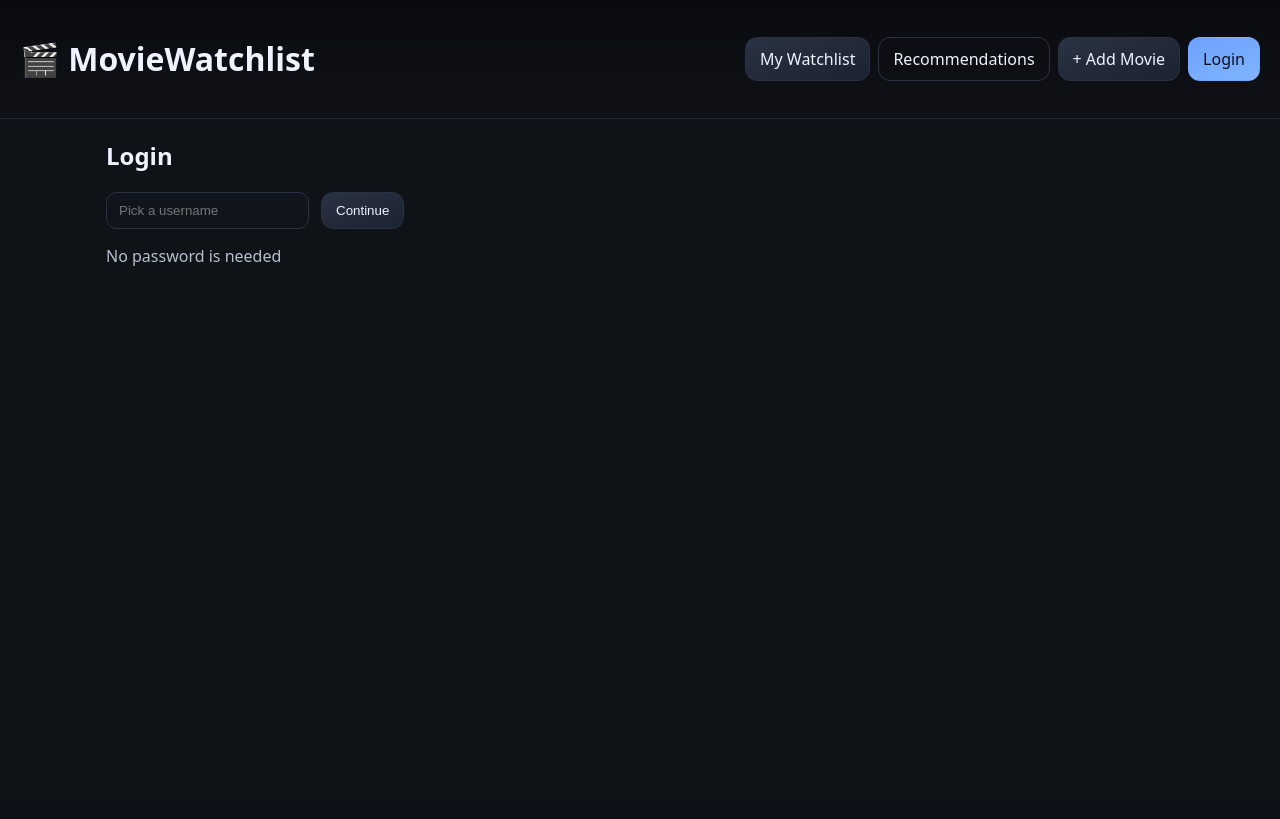
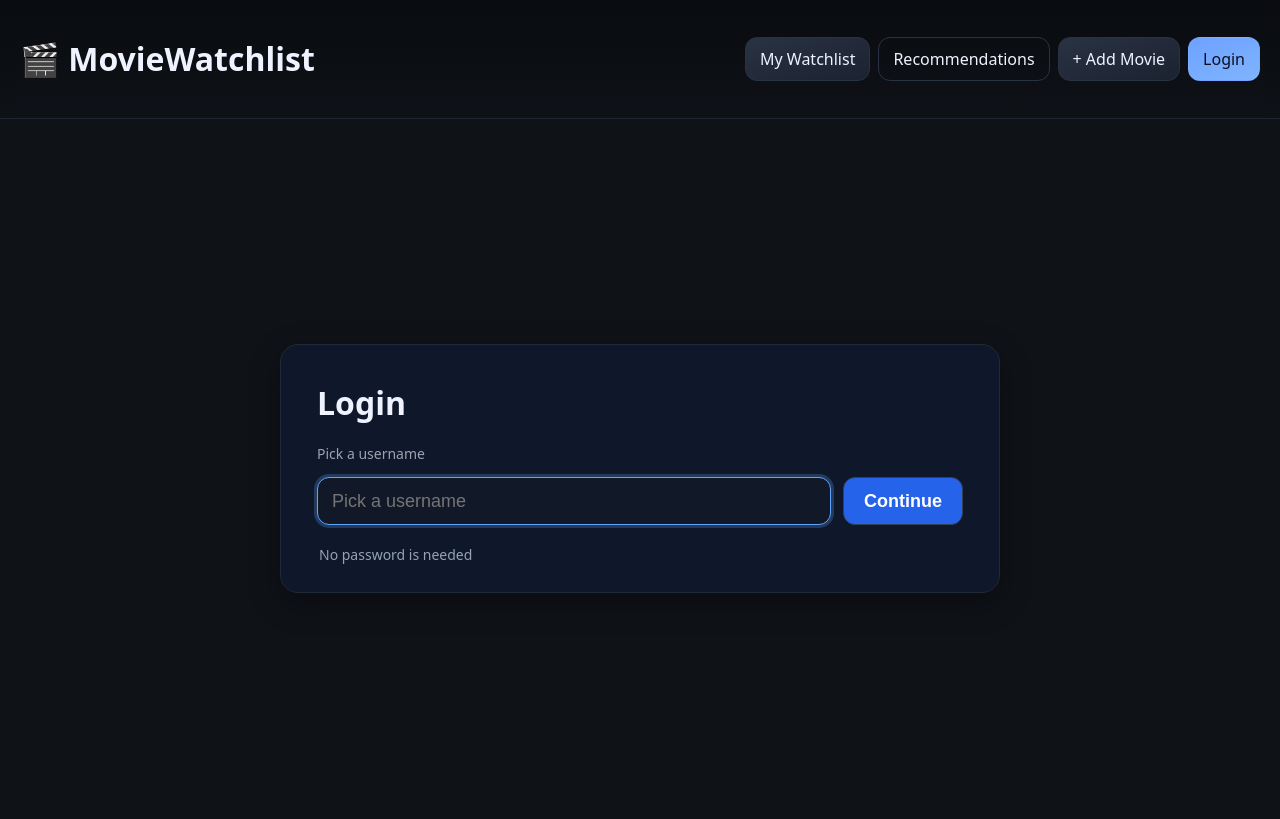
Before and after one commit to gvega2212/MovieWatchlist, a Flask app: page /login in a window 1280 px wide. Before the commit the page ends 266 px from the top, so only its background shows below. Run offline with Flask 3, Linux system fonts and the light colour scheme.

Commit message:
made login prettier

```diff
--- a/static/styles.css
+++ b/static/styles.css
@@ -82,3 +82,89 @@ body { margin:0; background:var(--bg); color:var(--text); font-family:ui-sans-se
 .card.no-poster .poster { height: 0; margin: 0; }
 
 .poster { height: auto; aspect-ratio: auto; }
+
+/* ===== Auth / Login ===== */
+.auth-wrap{
+    min-height: calc(100vh - 140px);
+    display:flex;
+    align-items:center;
+    justify-content:center;
+    padding: 24px 16px;
+  }
+
+  .auth-card{
+    width: min(720px, 92vw);
+    background: #0f172a;           /* matches dark theme card */
+    border: 1px solid #1f2937;
+    box-shadow: 0 10px 30px rgba(0,0,0,.35);
+    border-radius: 18px;
+    padding: 36px 36px 28px;
+  }
+
+  .auth-title{
+    font-size: 32px;
+    font-weight: 700;
+    margin: 0 0 20px 0;
+  }
+
+  .auth-form{
+    display:grid;
+    grid-template-columns: 1fr auto;
+    grid-template-rows: auto auto;
+    grid-column-gap: 12px;
+    grid-row-gap: 14px;
+    align-items:center;
+  }
+
+  .auth-label{
+    grid-column: 1 / -1;
+    font-size: 14px;
+    color: #9ca3af;
+  }
+
+  .auth-input{
+    grid-column: 1 / 2;
+    height: 48px;
+    padding: 0 14px;
+    font-size: 18px;
+    border-radius: 12px;
+    border: 1px solid #374151;
+    background: #111827;
+    color: #e5e7eb;
+    outline: none;
+  }
+  .auth-input:focus{
+    border-color: #60a5fa;
+    box-shadow: 0 0 0 3px rgba(96,165,250,.25);
+  }
+
+  .auth-btn{
+    grid-column: 2 / 3;
+    height: 48px;
+    padding: 0 20px;
+    font-size: 18px;
+    font-weight: 600;
+    border-radius: 12px;
+    border: 1px solid #334155;
+    background: #2563eb;
+    color: white;
+    cursor: pointer;
+  }
+  .auth-btn:hover{ filter: brightness(1.05); }
+
+  .auth-help{
+    grid-column: 1 / -1;
+    margin: 6px 2px 0;
+    color: #94a3b8;
+    font-size: 14px;
+  }
+
+  /* mobile */
+  @media (max-width: 560px){
+    .auth-card{ padding: 28px 20px 22px; }
+    .auth-form{
+      grid-template-columns: 1fr;
+      grid-row-gap: 10px;
+    }
+    .auth-input, .auth-btn{ grid-column: 1 / -1; width: 100%; }
+  }
--- a/templates/login.html
+++ b/templates/login.html
@@ -1,9 +1,25 @@
 {% extends "base.html" %}
 {% block content %}
-<h2>Login</h2>
-<form method="post" action="{{ url_for('web.html_login_post') }}" class="toolbar" style="gap:12px;max-width:420px;">
-  <input class="input" type="text" name="username" placeholder="Pick a username">
-  <button class="btn" type="submit">Continue</button>
-</form>
-<p class="muted">No password is needed</p>
+
+<div class="auth-wrap">
+  <div class="auth-card">
+    <h2 class="auth-title">Login</h2>
+
+    <form class="auth-form" method="post" action="{{ url_for('web.html_login_post') }}">
+      <label for="username" class="auth-label">Pick a username</label>
+      <input
+        id="username"
+        name="username"
+        class="auth-input"
+        type="text"
+        placeholder="Pick a username"
+        required
+        autofocus
+      />
+      <button class="auth-btn" type="submit">Continue</button>
+      <p class="auth-help">No password is needed</p>
+    </form>
+  </div>
+</div>
+
 {% endblock %}
```
